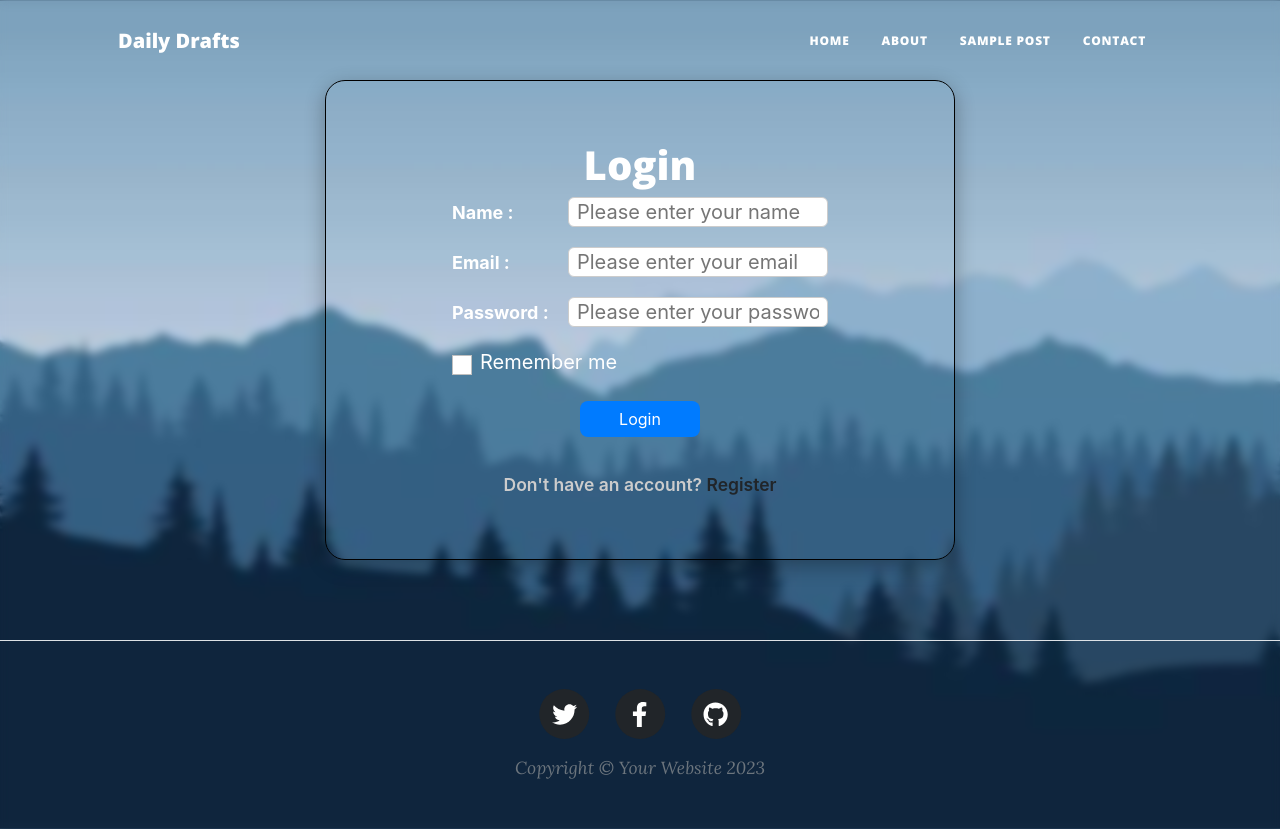
After one commit to coding-enthusiast003/Blog-website, a Flask app: page /login in a window 1280 px wide. The commit adds this page. Run offline with Flask 3, Linux system fonts and the light colour scheme; some libraries are stand-ins or nearby versions.

Commit message:
Added the admin panel(layout.html)

```diff
--- a/app.py
+++ b/app.py
@@ -25,10 +25,9 @@ def home():
     """
     Renders the homepage with all posts.
     """
-    posts_cursor = mongo.db.posts.find().sort('date', -1)
+    posts_cursor = mongo.db.posts.find().sort('date', -1).limit(3) # sorting the posts by date in descending order
     posts = list(posts_cursor)
-    sample_post_id = str(posts[0]['_id']) if posts else None
-    return render_template('index.html', posts=posts, sample_post_id=sample_post_id)
+    return render_template('index.html', posts=posts)
 
 @app.route('/about')
 def about():
@@ -53,11 +52,21 @@ def show_latest_post():
     Redirects /post/ to the latest blog post's URL.
     """
     post = mongo.db.posts.find().sort('date', -1).limit(1)
-    post = next(post, None)
+    post = next(post, None)   # next function is used to get the first item from the cursor
     if post:
-        return redirect(url_for('show_post', post_id=str(post['_id'])))
+        return redirect(url_for('show_post', post_id=str(post['_id'])))  # calling the show_post function with the latest post ID
     return "No post found.", 404
 
+
+@app.route('/login', methods=['GET', 'POST'])
+def login():
+    """
+    Renders the login page.
+    """
+    if request.method == 'POST':
+        # Handle login logic here
+        pass
+    return render_template('login.html')
 
 @app.route('/contact', methods=['GET', 'POST'])
 def contact():
--- a/templates/layout.html
+++ b/templates/layout.html
@@ -18,6 +18,7 @@
         rel="stylesheet" type="text/css" />
     <!-- Core theme CSS (includes Bootstrap)-->
     <link href="{{ url_for('static', filename='styles.css') }}" rel="stylesheet" />
+    {% block styles %}{% endblock %}
     <style>
         header.masthead {
             position: relative;
--- /dev/null
+++ b/templates/login.html
@@ -0,0 +1,171 @@
+{% extends "layout.html" %}
+
+{% block styles %}
+  <style>
+    body {
+      margin: 0;
+      background-image: url('{{ url_for("static", filename="assets/login.jpg") }}');
+      background-size: cover;
+      background-position: center;
+      backdrop-filter: blur(4px);
+    }
+
+    .login {
+      height: 480px;
+      width: 630px;
+      border: 1px solid black;
+      border-radius: 20px;
+      font-family: "Inter", "Segoe UI", Roboto, Helvetica, Arial, sans-serif;
+      display: flex;
+      flex-direction: column;
+      justify-content: center;
+      align-items: center;
+      box-shadow: 0 6px 20px rgba(0, 0, 0, 0.3);
+      padding: 20px;
+      backdrop-filter: blur(20px);
+      color: rgb(255, 255, 255);
+    }
+
+    .one, .two {
+      display: flex;
+      align-items: center;
+      margin-bottom: 20px;
+      width: 100%;
+      justify-content: space-between;
+    }
+
+    .one label, .two label {
+      margin-right: 16px;
+      font-size: 18px;
+      font-weight: bolder;
+      min-width: 100px;
+    }
+
+    .form input[type="text"],
+    .form input[type="password"],
+    .form input[type="email"] {
+      width: 260px;
+      height: 30px;
+      padding: 4px 8px;
+      border-radius: 6px;
+      border: 1px solid #ccc;
+    }
+
+    .form-check {
+      display: flex;
+      align-items: center;
+      margin-top: 16px;
+      margin-bottom: 24px;
+      width: 100%;
+    }
+
+    .form-check-input {
+      margin-right: 8px;
+    }
+
+    button {
+      width: 120px;
+      height: 36px;
+      border-radius: 8px;
+      font-size: 16px;
+      margin: 0 auto;
+      display: block;
+      border: none;
+      background-color: #007bff;
+      color: white;
+      cursor: pointer;
+    }
+
+    button:hover {
+      background-color: #0056b3;
+    }
+
+    /* Tablet */
+    @media (max-width: 768px) {
+      .login {
+        width: 90%;
+        height: auto;
+      }
+      .form input[type="text"],
+      .form input[type="password"],
+      .form input[type="email"] {
+        width: 220px;
+      }
+    }
+
+    /* Redmi & small mobiles (393px and below) */
+    @media (max-width: 393px) {
+      .login {
+        width: 95%;
+        height: auto;
+        padding: 16px;
+      }
+      .one, .two {
+        flex-direction: column;
+        align-items: flex-start;
+      }
+      .one label, .two label {
+        margin-bottom: 6px;
+        min-width: auto;
+        font-size: 16px;
+      }
+      .form input[type="text"],
+      .form input[type="password"],
+      .form input[type="email"] {
+        width: 100%;
+      }
+      button {
+        width: 100%;
+      }
+    }
+
+    /* Ultra-small (very old phones < 320px) */
+    @media (max-width: 320px) {
+      .login {
+        width: 100%;
+        border-radius: 0;
+        padding: 12px;
+      }
+      h1 {
+        font-size: 20px;
+      }
+      .form input[type="text"],
+      .form input[type="password"],
+      .form input[type="email"] {
+        width: 100%;
+      }
+    }
+  </style>
+{% endblock %}
+
+{% block content %}
+  <div class="container" style="height: fit-content; display:flex; justify-content:center; align-items:center; min-height: 80vh;">
+    <div class="login">
+      <h1 style="text-align: center;">Login</h1>
+      <div class="form">
+        <form method="post" action="/login">
+          <div class="one">
+            <label for="name">Name : </label>
+            <input type="text" id="name" name="name" placeholder="Please enter your name" required>
+          </div>
+          <div class="one">
+            <label for="email">Email : </label>
+            <input type="email" id="email" name="email" placeholder="Please enter your email" required>
+          </div>
+          <div class="two">
+            <label for="password">Password : </label>
+            <input type="password" id="password" name="password" placeholder="Please enter your password" required>
+          </div>
+          <div class="form-check">
+            <input type="checkbox" class="form-check-input" id="remember" name="remember">
+            <label class="form-check-label" for="remember">Remember me</label>
+          </div>
+          <button type="submit">Login</button>
+          <div class="sign-up" style="width: 100%; text-align: center; margin-top: 32px; font-weight: 600; color: #ccc;">
+            <small>Don't have an account? <a href="/register">Register</a></small>
+          </div>
+        </form>
+      </div>
+    </div>
+  </div>
+{% endblock %}
```
Also changed, not shown: static/assets/login.jpg (added).
